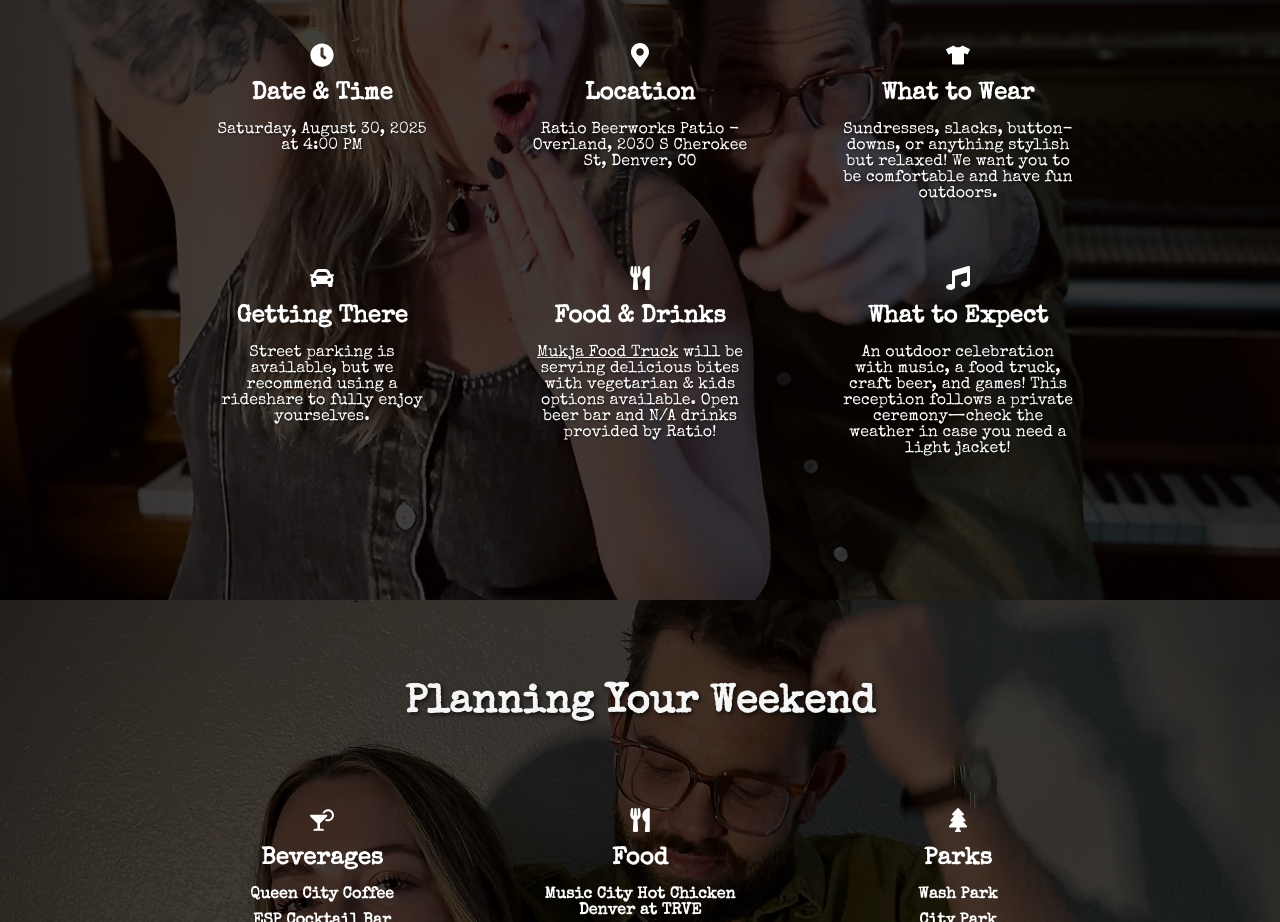
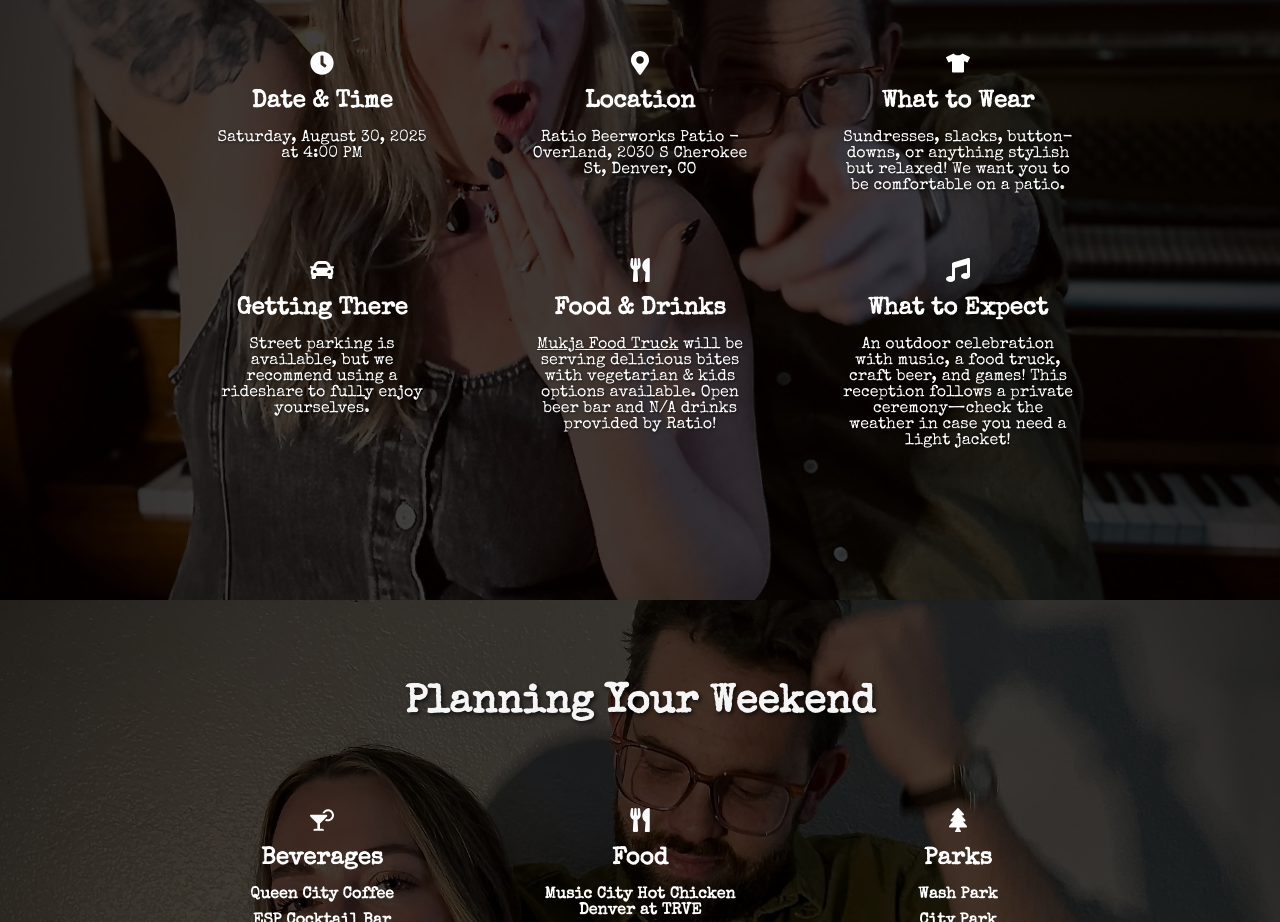
Before and after one commit to davidleach724/alex-and-dave, a React (Create React App) app: page / in a window 1280 px wide. Shown: the part 1000-1922 px from the top of the page. Built offline with nearby package versions, Linux system fonts and the light colour scheme.

Commit message:
modify dress content

```diff
--- a/src/components/EventDetails.js
+++ b/src/components/EventDetails.js
@@ -23,7 +23,7 @@ const eventDetails = [
     icon: <FaTshirt size={24} />,
     title: "What to Wear",
     content:
-      "Sundresses, slacks, button-downs, or anything stylish but relaxed! We want you to be comfortable and have fun outdoors.",
+      "Sundresses, slacks, button-downs, or anything stylish but relaxed! We want you to be comfortable on a patio.",
   },
   {
     icon: <FaCar size={24} />,
```
